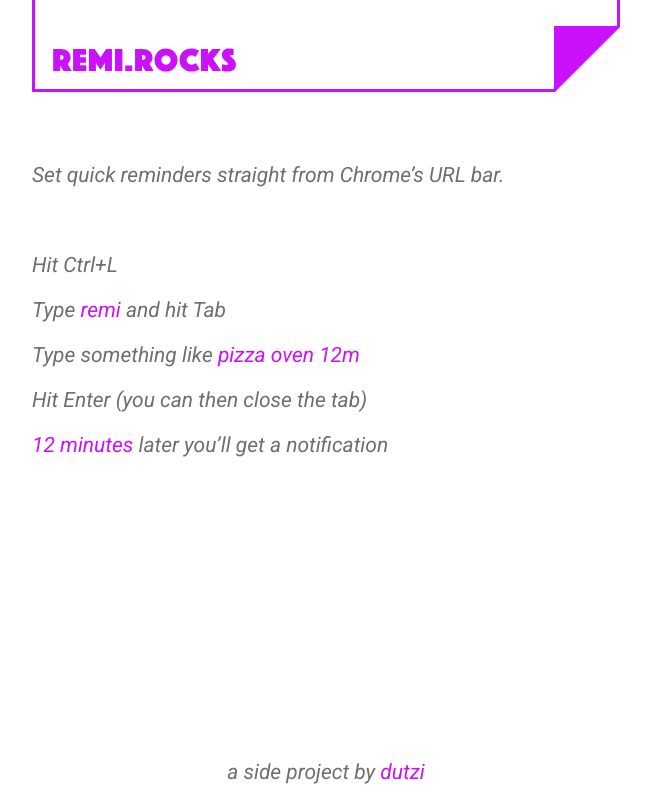
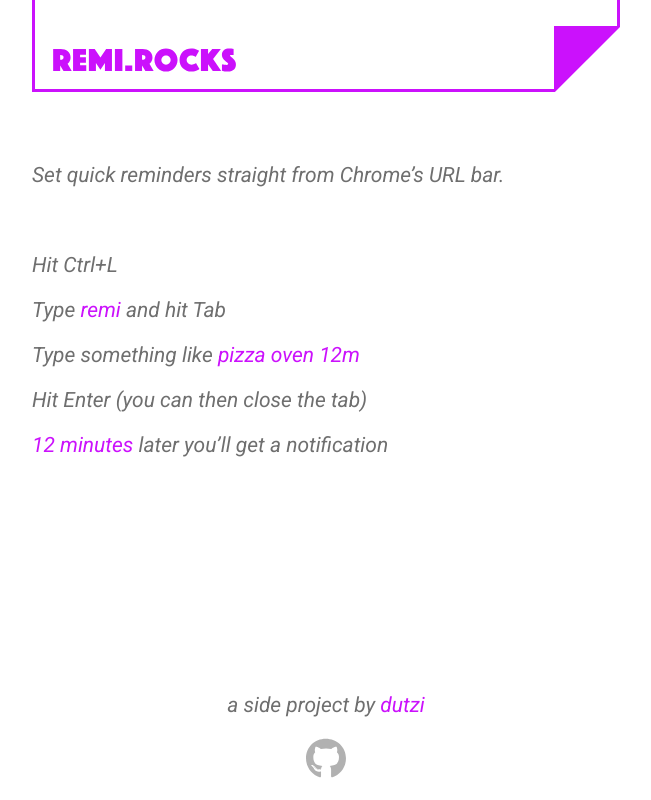
Before and after one commit to dutzi/remi-rocks, a React (Create React App) app: page / in a window 1280 px wide. Shown: the whole page, without its empty margins (314-965 px from the left). Built offline with nearby package versions, Linux system fonts and the light colour scheme.

Commit message:
minor tweaks

```diff
--- a/public/index.html
+++ b/public/index.html
@@ -33,6 +33,22 @@
       work correctly both with client-side routing and a non-root public URL.
       Learn how to configure a non-root public URL by running `npm run build`.
     -->
+
+    <!-- Global site tag (gtag.js) - Google Analytics -->
+    <script
+      async
+      src="https://www.googletagmanager.com/gtag/js?id=UA-7442821-22"
+    ></script>
+    <script>
+      window.dataLayer = window.dataLayer || [];
+      function gtag() {
+        dataLayer.push(arguments);
+      }
+      gtag('js', new Date());
+
+      gtag('config', 'UA-7442821-22');
+    </script>
+
     <title>Remi Rocks</title>
   </head>
   <body>
--- a/src/components/Footer/index.module.scss
+++ b/src/components/Footer/index.module.scss
@@ -7,4 +7,10 @@
     color: var(--primary-color);
     text-decoration: none;
   }
+
+  .github {
+    opacity: 0.3;
+    width: 40px;
+    margin-top: 1em;
+  }
 }
--- a/src/components/Footer/index.tsx
+++ b/src/components/Footer/index.tsx
@@ -4,7 +4,12 @@
 export default function Footer() {
   return (
     <div className={styles.wrapper}>
-      a side project by <a href="https://dutzi.party">dutzi</a>
+      <div>
+        a side project by <a href="https://dutzi.party">dutzi</a>
+      </div>
+      <a href="https://github.com/dutzi/remi-rocks">
+        <img className={styles.github} alt="GitHub" src="/github.svg" />
+      </a>
     </div>
   );
 }
--- a/src/pages/Home/index.module.scss
+++ b/src/pages/Home/index.module.scss
@@ -3,7 +3,13 @@
   flex-direction: column;
   min-height: 100vh;
 
+  .preventOverflow {
+    align-self: center;
+    overflow: hidden;
+  }
+
   header {
+    max-width: calc(100vw - 2em);
     width: 588px;
     border: 3px solid var(--primary-color);
     border-top: none;
@@ -38,6 +44,7 @@
 
   main {
     font-size: 21px;
+    max-width: calc(100vw - 2em);
     width: 588px;
     margin: 50px auto;
     flex: 1;
--- a/src/pages/Home/index.tsx
+++ b/src/pages/Home/index.tsx
@@ -7,12 +7,14 @@
   const modifierKey = navigator.platform === 'MacIntel' ? 'Cmd' : 'Ctrl';
   return (
     <div className={styles.wrapper}>
+      <div className={styles.preventOverflow}>
         <header>
           <Logo />
           <div className={styles.fold}>
             <div className={styles.whiteOverlay}></div>
           </div>
         </header>
+      </div>
 
       <main>
         <p>Set quick reminders straight from Chrome’s URL bar.</p>
```
Also changed, not shown: public/github.svg (added). Lines whose indentation alone changed are shown as unchanged.
